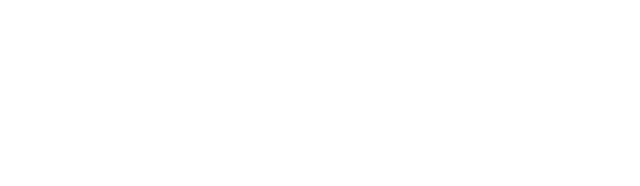
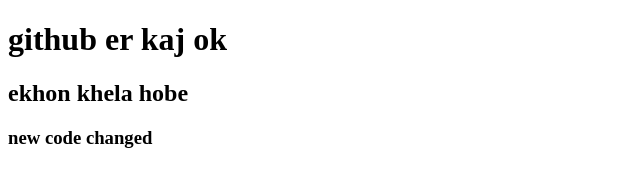
Before and after one commit to Al-amin-hossain-tamim/website-number, a plain HTML site: page index.html in a window 1280 px wide. Shown: the whole page, without its empty margins (0-640 px from the left). Drawn offline with Linux system fonts and the light colour scheme.

Commit message:
added header

```diff
--- a/index.html
+++ b/index.html
@@ -7,6 +7,8 @@
     <title>my first github website</title>
 </head>
 <body>
-
+    <h1>github er kaj ok</h1>
+    <h2>ekhon khela hobe</h2>
+    <h3>new code changed</h3>
 </body>
 </html>
```
